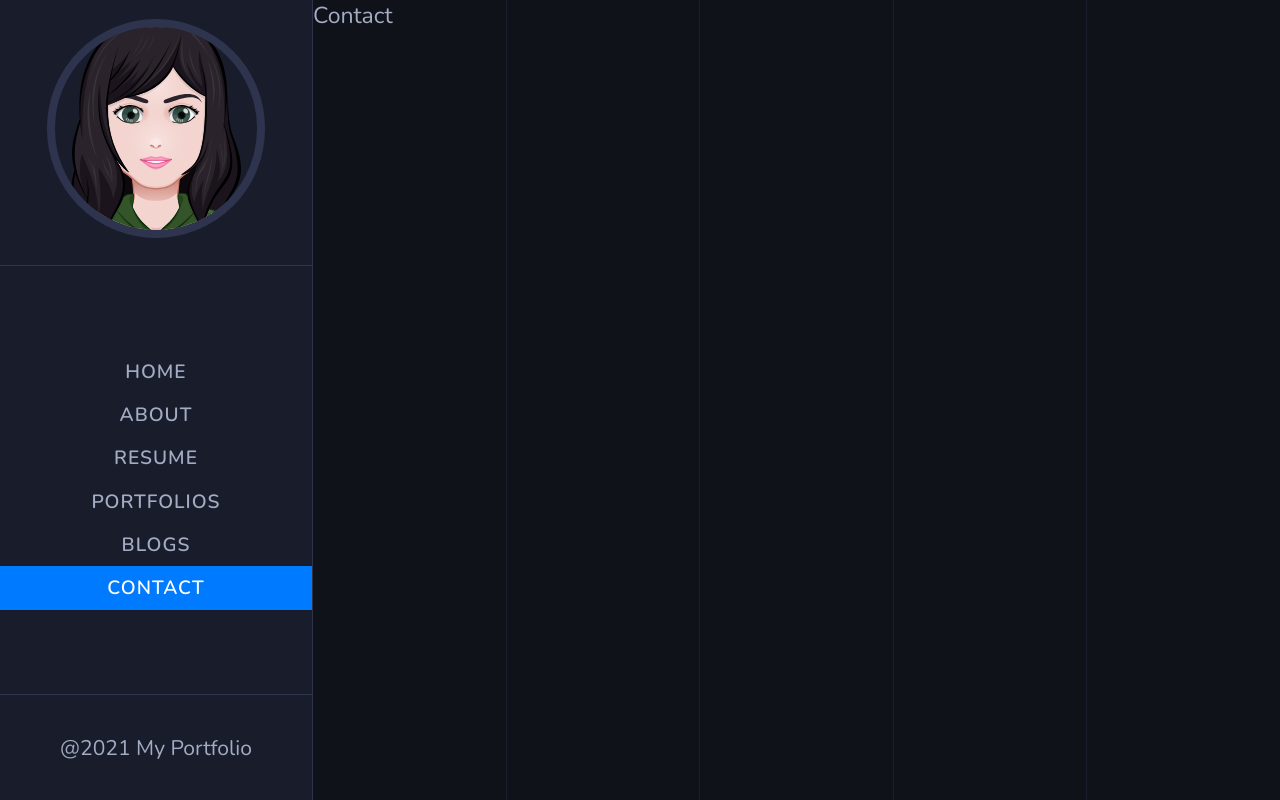
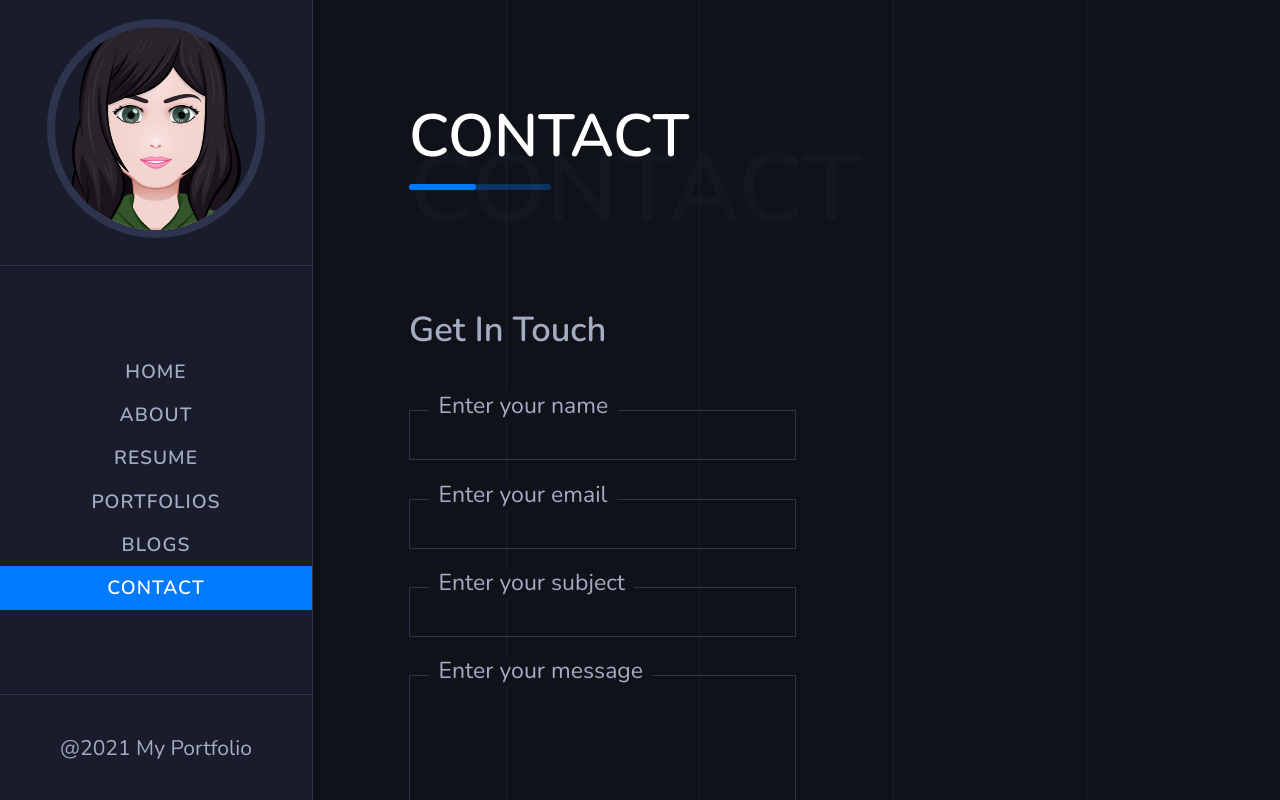
Before and after one commit to KristynaCharova/portfolio, a React (Create React App) app: page /contact in a window 1280 px wide. Shown: the top 800 px of the page. Built offline with nearby package versions, Linux system fonts and the light colour scheme.

Commit message:
Added Contact Page form

```diff
--- /dev/null
+++ b/src/Components/ContactItem.js
@@ -0,0 +1,24 @@
+import React from "react";
+import styled from "styled-components";
+
+function ContactItem({ icon, title, contact1, contact2 }) {
+  return (
+    <ContactItemStyled>
+      <div className="left-content">
+        <p>{icon}</p>
+      </div>
+      <div className="right-content">
+        <h6>{title}</h6>
+        <p>{contact1}</p>
+        <p>{contact2}</p>
+      </div>
+    </ContactItemStyled>
+  );
+}
+
+const ContactItemStyled = styled.div`
+  padding: 1.5rem 2rem;
+  background-color: var(--background-color-grey);
+`;
+
+export default ContactItem;
--- a/src/Pages/ContactPage.js
+++ b/src/Pages/ContactPage.js
@@ -1,7 +1,104 @@
 import React from "react";
+import styled from "styled-components";
+import Title from "../Components/Title";
+import PrimaryButton from "../Components/PrimaryButton";
+//import ContactItem from "../Components/ContactItem";
+//import PhoneIcon from "@material-ui/icons/Phone";
+//import EmailIcon from "@material-ui/icons/Email";
+//import LocationOnIcon from "@material-ui/icons/LocationOn";
+import { MainLayout, InnerLayout } from "../styles/Layouts";
 
 function ContactPage() {
-  return <div>Contact</div>;
+  return (
+    <MainLayout>
+      <Title title={"Contact"} span={"Contact"} />
+      <ContactPageStyled>
+        <InnerLayout className="contact-section">
+          <div className="left-content">
+            <div className="contact-title">
+              <h4>Get In Touch</h4>
+            </div>
+            <form className="form">
+              <div className="form-field">
+                <label htmlFor="name">Enter your name</label>
+                <input type="text" id="name" />
+              </div>
+              <div className="form-field">
+                <label htmlFor="email">Enter your email</label>
+                <input type="email" id="email" />
+              </div>
+              <div className="form-field">
+                <label htmlFor="subject">Enter your subject</label>
+                <input type="text" id="subject" />
+              </div>
+              <div className="form-field">
+                <label htmlFor="text-area">Enter your message</label>
+                <textarea
+                  name="text"
+                  id="textarea"
+                  cols="30"
+                  rows="10"
+                ></textarea>
+              </div>
+              <div className="form-field">
+                <PrimaryButton title="Send email" />
+              </div>
+            </form>
+          </div>
+          <div className="right-content"></div>
+        </InnerLayout>
+      </ContactPageStyled>
+    </MainLayout>
+  );
 }
 
+const ContactPageStyled = styled.section`
+  .contact-section {
+    display: grid;
+    grid-template-columns: repeat(2, 1fr);
+    .contact-title {
+      h4 {
+        color: var(--width-color);
+        padding: 1rem 0;
+        font-size: 1.8rem;
+      }
+    }
+    .form {
+      width: 100%;
+      .form-field {
+        margin-top: 0.2rem;
+        position: relative;
+        width: 100%;
+        margin-top: 2rem;
+        label {
+          position: absolute;
+          left: 20px;
+          top: -20px;
+          display: inline-block;
+          background-color: var(--background-dark-color);
+          padding: 0 0.5rem;
+          color: inherit;
+        }
+        input {
+          border: 1px solid var(--border-color);
+          outline: none;
+          background: transparent;
+          height: 50px;
+          padding: 0 15px;
+          width: 100%;
+          color: inherit;
+        }
+        textarea {
+          background: transparent;
+          border: 1px solid var(--border-color);
+          outline: none;
+          color: inherit;
+          width: 100%;
+          padding: 0.8rem 1rem;
+        }
+      }
+    }
+  }
+`;
+
 export default ContactPage;
```
